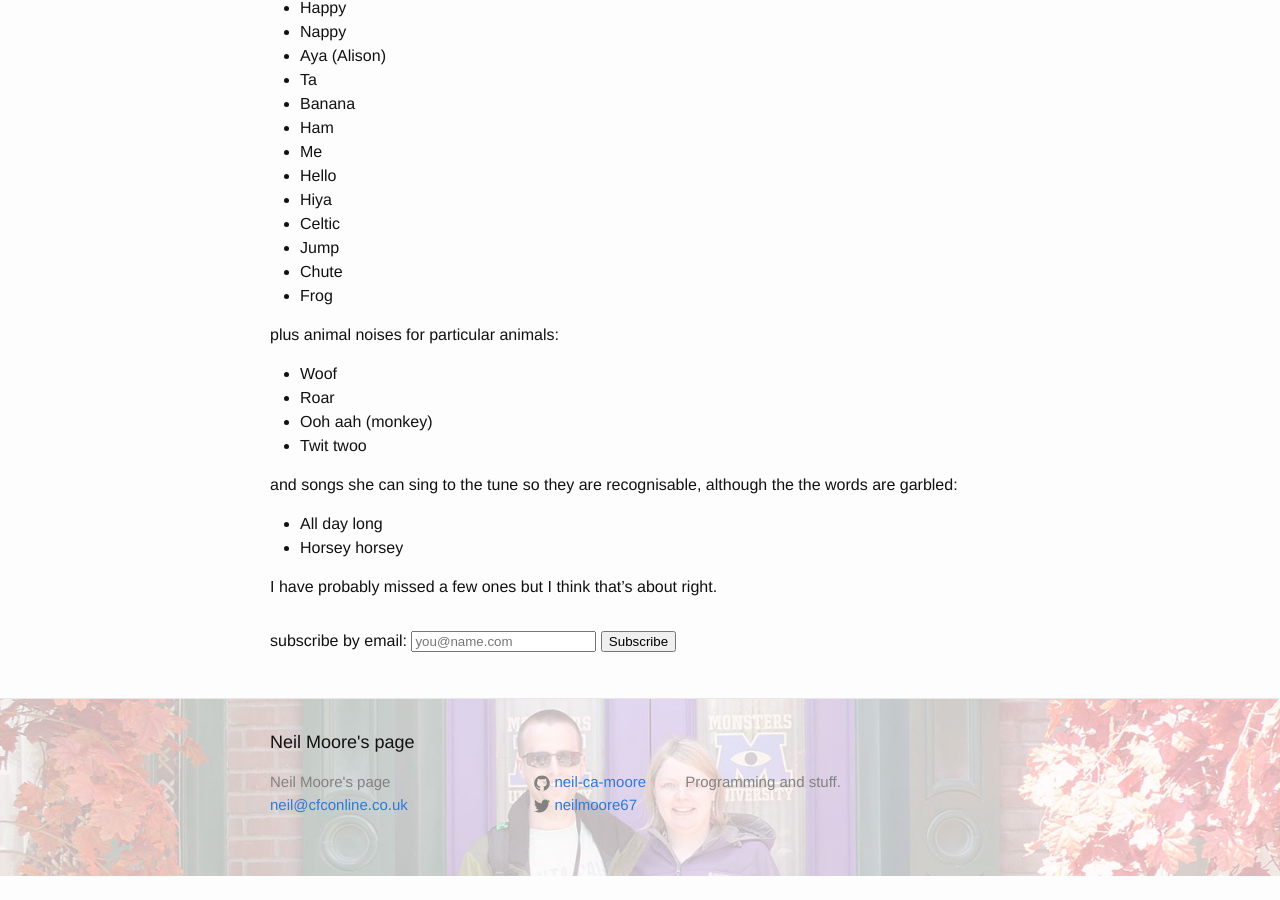
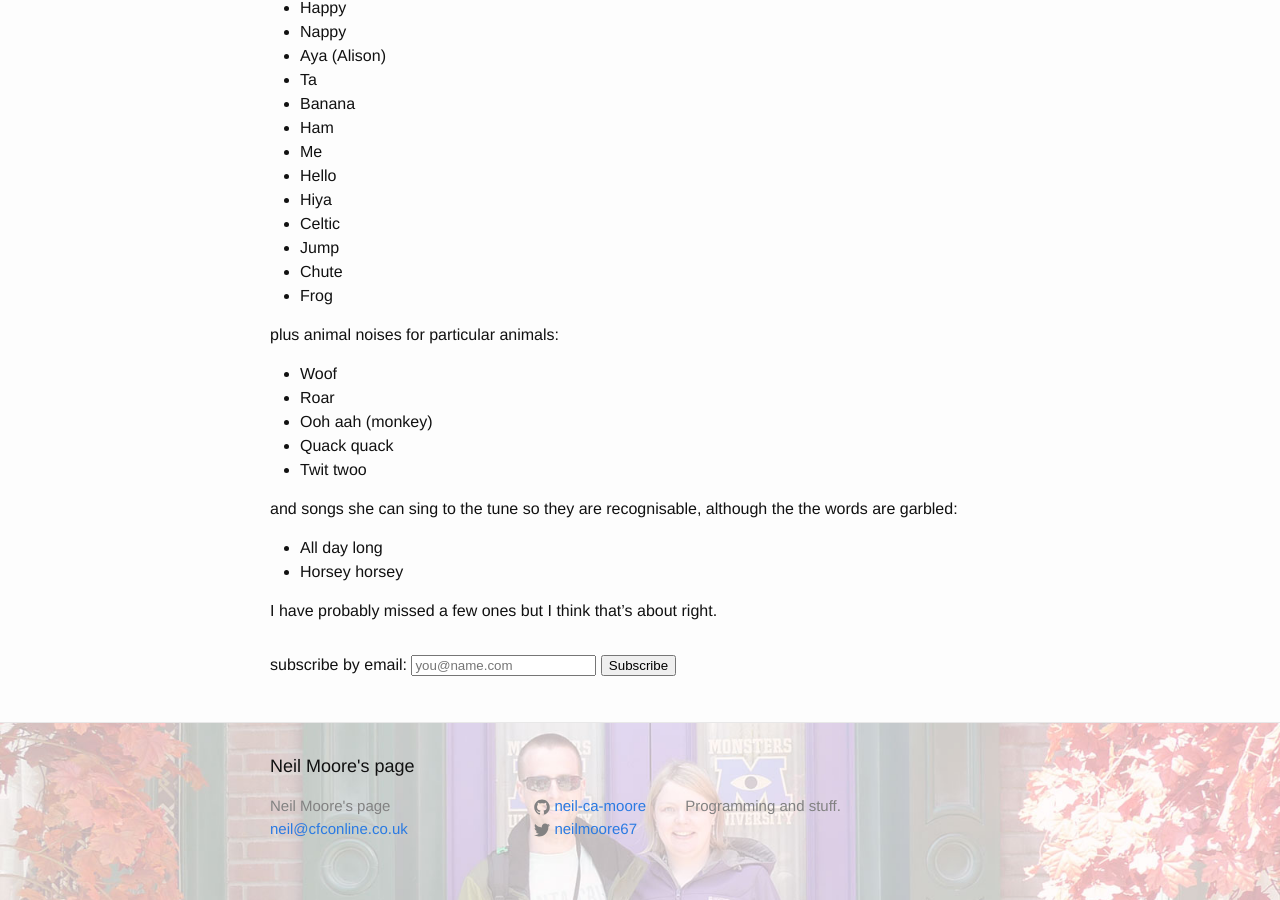
Before and after one commit to neil-ca-moore/neil-ca-moore.github.io, a Jekyll site: the page built from _posts/2017-07-05-Katie-words.markdown, in a window 1280 px wide and 900 px high, scrolled down 906 px. Built offline with Jekyll 4.4.1, drawn with Linux system fonts in a browser that asks for light colours; nearby versions of some CDN libraries; comment, search, counter and statistics services are not loaded; before the commit the page ends 1782 px from its top, so only the background shows below that.

Commit message:
Update 2017-07-05-Katie-words.markdown

```diff
--- a/_posts/2017-07-05-Katie-words.markdown
+++ b/_posts/2017-07-05-Katie-words.markdown
@@ -50,6 +50,7 @@ plus animal noises for particular animals:
 * Woof
 * Roar
 * Ooh aah (monkey)
+* Quack quack
 * Twit twoo
 
 and songs she can sing to the tune so they are recognisable, although the the words are garbled:
```
